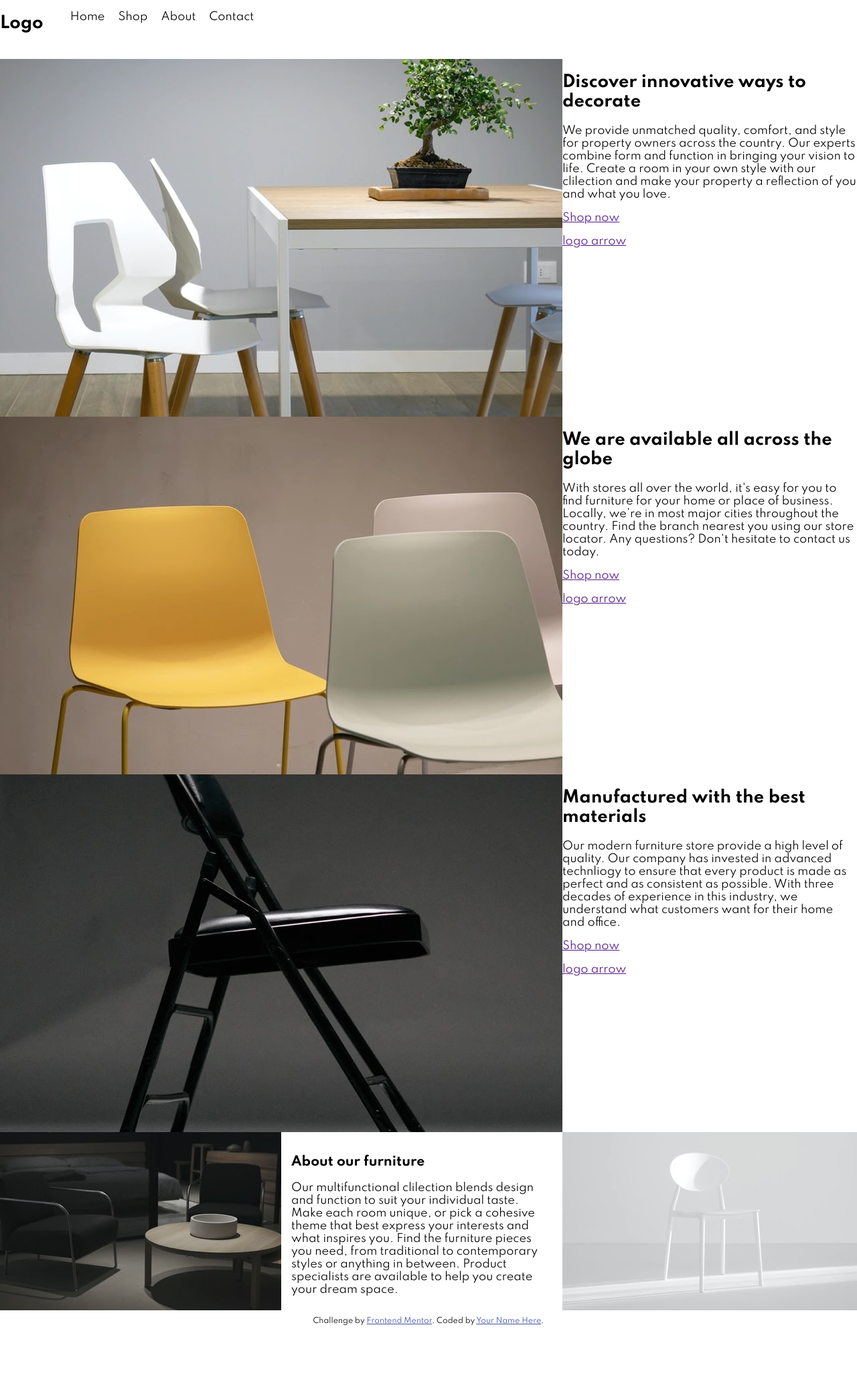
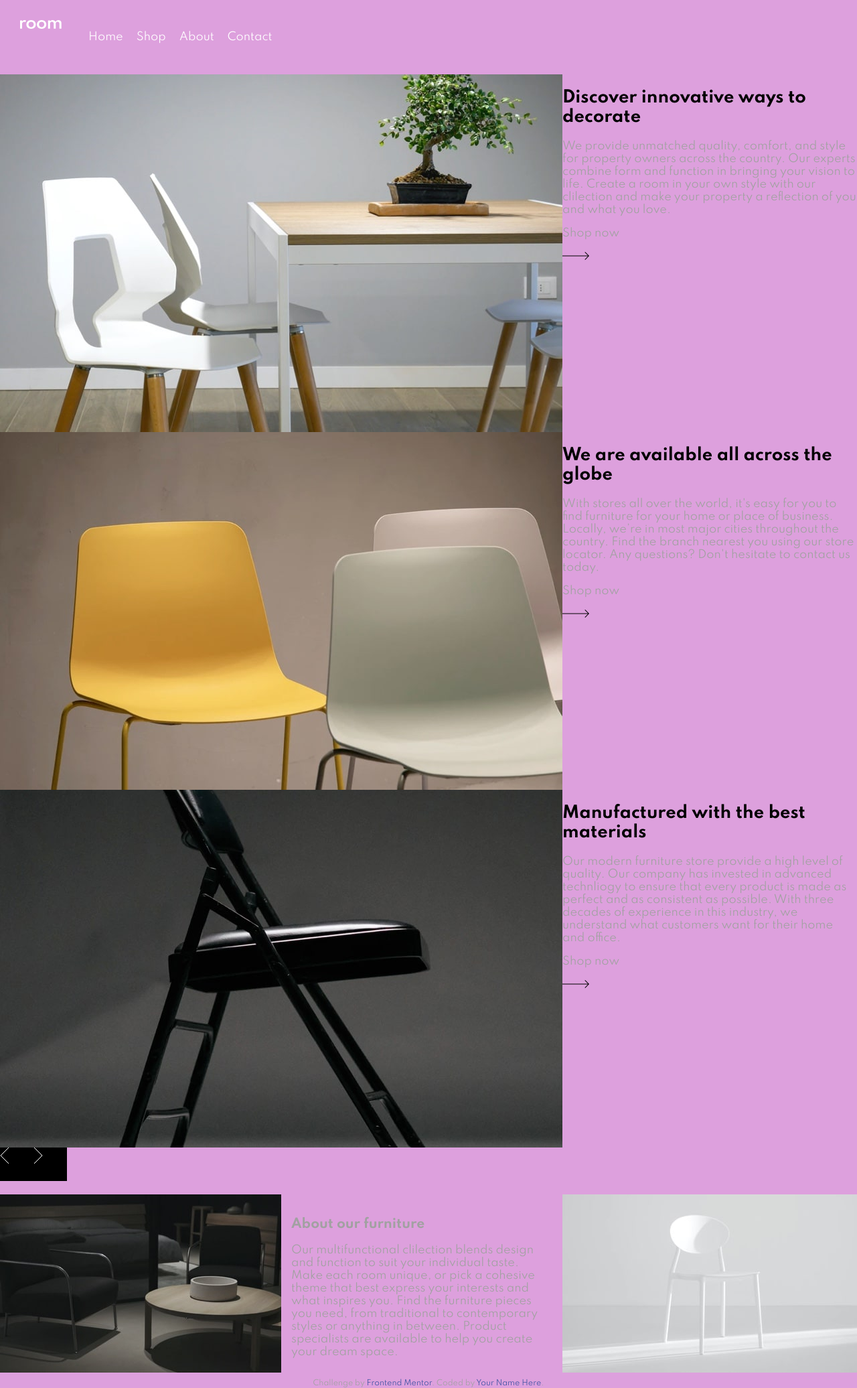
Before and after one commit to CindyBlanc/FrontendMentorTest, a plain HTML site: page index.html in a window 1280 px wide. Shown: the whole page at 67% size. Before the commit the page ends 1979 px from the top, so only its background shows below. Drawn offline with Linux system fonts and the light colour scheme.

Commit message:
premier placement des images et début du slider

```diff
--- a/index.html
+++ b/index.html
@@ -17,9 +17,6 @@
 <body>
   <nav>
     <div class="logo">
-      <h1>
-        Logo
-      </h1>
       <img src="../images/logo.svg" alt="Logo">
     </div>
     <ul>
@@ -38,8 +35,6 @@
     </ul>
   </nav>
 
-
-
   <div class="slider">
     <div class="slides">
       <slide class="slide">
@@ -56,7 +51,7 @@
         <div class="link">
           <a href="">
             <p>Shop now</p>
-            <p>logo arrow</p>
+            <svg width="40" height="12" xmlns="http://www.w3.org/2000/svg"><path d="M34.05 0l5.481 5.527h.008v.008L40 6l-.461.465v.063l-.062-.001L34.049 12l-.662-.668 4.765-4.805H0v-1h38.206l-4.82-4.86L34.05 0z" fill="#000" fill-rule="nonzero"/></svg>
           </a>
         </div>
       </div>
@@ -77,7 +72,8 @@
           <div class="link">
             <a href="">
               <p>Shop now</p>
-              <p>logo arrow</p>
+              <svg width="40" height="12" xmlns="http://www.w3.org/2000/svg"><path d="M34.05 0l5.481 5.527h.008v.008L40 6l-.461.465v.063l-.062-.001L34.049 12l-.662-.668 4.765-4.805H0v-1h38.206l-4.82-4.86L34.05 0z" fill="#000" fill-rule="nonzero"/></svg>
+
             </a>
           </div>
         </div>
@@ -97,7 +93,8 @@
         <div class="link">
           <a href="">
             <p>Shop now</p>
-            <p>logo arrow</p>
+            <svg width="40" height="12" xmlns="http://www.w3.org/2000/svg"><path d="M34.05 0l5.481 5.527h.008v.008L40 6l-.461.465v.063l-.062-.001L34.049 12l-.662-.668 4.765-4.805H0v-1h38.206l-4.82-4.86L34.05 0z" fill="#000" fill-rule="nonzero"/></svg>
+
           </a>
         </div>
       </div>
@@ -105,7 +102,15 @@
 
     </div>
   </div>
+  <div class="btnSlider">
+    <div class="containerBtn">
+          <svg width="14" height="24" xmlns="http://www.w3.org/2000/svg"><path d="M13 0L1 12l12 12" stroke="#FFF" fill="none" fill-rule="evenodd"/></svg>
+    </div>
+    <div class="containerBtn">
+    <svg width="14" height="24" xmlns="http://www.w3.org/2000/svg"><path d="M1 0l12 12L1 24" stroke="#FFF" fill="none" fill-rule="evenodd"/></svg>
+  </div>
 
+  </div>
 
   <article>
       <div class="img1Arcticle">
--- a/sass/_body.scss
+++ b/sass/_body.scss
@@ -1,8 +1,17 @@
 body{
-    background-color: white;
+    background-color: plum;
     font-family: 'Spartan';
-    margin: 0;
+    margin: auto;
+    color: hsl(0, 0%, 63%);
+    h2{
+        color: black;
+    }
+    a{
+        color: inherit;
+        text-decoration: none;
+    }
     article{
+        padding-top: 20px;
         display: flex;
         flex-direction: row;
             .detailArticle{
--- a/sass/_navbar.scss
+++ b/sass/_navbar.scss
@@ -2,20 +2,19 @@ body {
     nav{
         display: flex;
         flex-direction: row;
+        margin: 30px;
+        color: hsl(0, 0%, 100%);
         ul{
             display: flex;
             flex-direction: row;
             list-style: none;
             justify-content: space-evenly;
+            text-align: center;
             li{
                 margin-right: 20px;
-                a{
-                    text-decoration: none;
-                    color: inherit;
-                }
             }
             :hover{
-                border-bottom: 1px solid black;
+                border-bottom: 2px solid black;
             }
 
         }
--- a/sass/_slide.scss
+++ b/sass/_slide.scss
@@ -7,4 +7,19 @@ body{
             }
         }
     }
+    .btnSlider{
+        display: flex;
+        flex-direction: row;
+        .containerBtn{
+            background-color: black;
+            width: 50px;
+            height: 50px;
+            svg{
+                position: center;
+            }
+        }
+        :hover{
+            background-color:hsl(0, 0%, 27%);
+        }
+    }
 }
```
Also changed, not shown: css/style.css, 1 other file.
